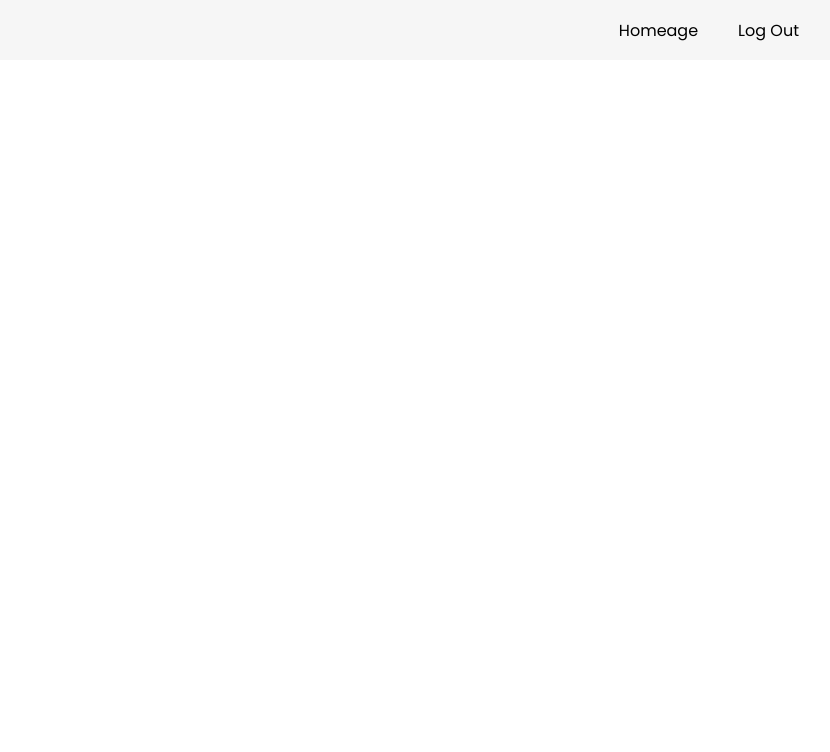
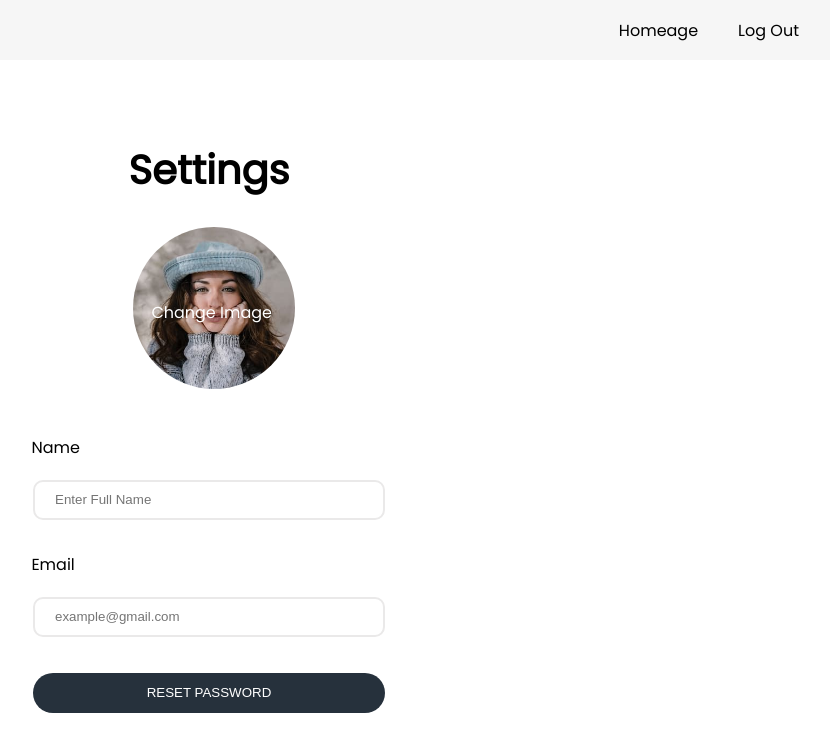
Before and after one commit to MLH-Hackathon/itenary-planner-fe, a React (Create React App) app: page /settings in a window 1280 px wide. Before the commit this address had no page. Shown: the top 752 px of the page, without its empty margins (431-1261 px from the left). Built offline with nearby package versions, Linux system fonts and the light colour scheme.

Commit message:
added settings section

```diff
--- /dev/null
+++ b/src/Pages/Settings/Settings.jsx
@@ -0,0 +1,68 @@
+import React, { useState } from 'react';
+import './Settings.styles.scss';
+import { SubmitButton } from '../../Styles/Components/Button';
+import profile from '../../Assets/profile.jpg';
+
+const Settings = () => {
+   const [fullName, setFullName] = useState('');
+   const [email, setEmail] = useState('');
+
+   const handleSubmit = (e) => {
+      e.preventDefault();
+   };
+
+   const handleFullName = (e) => {
+      setFullName(e.target.value);
+   };
+
+   const handleEmail = (e) => {
+      setEmail(e.target.value);
+   };
+   return (
+      <div className="settingContainer">
+         <h1>Settings</h1>
+         <form
+            action=""
+            className="settingsFormContainer"
+            onSubmit={handleSubmit}
+         >
+            <div className="imageInputBox">
+               <label className="iconLabel" htmlFor="upload">
+                  <img src={profile} alt="profile" className="imgProfile" />
+               </label>
+               <input
+                  type="file"
+                  className="imgInput"
+                  placeholder="upload image"
+                  id="upload"
+                  name="picture"
+               ></input>
+               <span className="changeImage">Change Image</span>
+            </div>
+            <div className="nameBox">
+               <label className="labelName">Name</label>
+               <input
+                  type="text"
+                  onChange={handleFullName}
+                  value={fullName}
+                  placeholder="Enter Full Name"
+               />
+            </div>
+            <div className="emailBox">
+               <label className="labelEmail">Email</label>
+               <input
+                  type="email"
+                  value={email}
+                  onChange={handleEmail}
+                  placeholder="example@gmail.com"
+               />
+            </div>
+            <div className="btnContainer">
+               <SubmitButton> RESET PASSWORD</SubmitButton>
+            </div>
+         </form>
+      </div>
+   );
+};
+
+export default Settings;
--- /dev/null
+++ b/src/Pages/Settings/Settings.styles.scss
@@ -0,0 +1,76 @@
+.settingContainer {
+   width: 30rem;
+   margin: 5rem auto;
+
+   .settingsFormContainer {
+      box-sizing: border-box;
+      width: 80%;
+      padding: 1rem auto;
+      margin: auto;
+
+      //   background-color: rgba(217, 217, 217, 0.2);
+      border-radius: 10px;
+
+      .imageInputBox {
+         position: relative;
+         margin: auto;
+         width: 12rem;
+
+         .imgProfile {
+            cursor: pointer;
+            border-radius: 50%;
+         }
+
+         .imgInput {
+            display: none;
+            visibility: none;
+         }
+      }
+
+      .changeImage {
+         position: absolute;
+         text-align: center;
+         left: 20%;
+         top: 45%;
+         color: white;
+         z-index: 10;
+      }
+   }
+
+   .nameBox {
+      box-sizing: border-box;
+      margin: auto;
+      width: 100%;
+      padding: 1rem;
+
+      .labelName {
+         margin-left: -0.1rem;
+      }
+   }
+   .nameBox > input {
+      box-sizing: border-box;
+      width: 100%;
+   }
+
+   .emailBox {
+      box-sizing: border-box;
+      margin: -0.25rem auto auto auto;
+      width: 100%;
+      padding: 0 1rem;
+      .labelEmail {
+         margin-left: -0.1rem;
+      }
+   }
+   .emailBox > input {
+      box-sizing: border-box;
+      width: 100%;
+   }
+
+   .btnContainer {
+      box-sizing: border-box;
+      margin: auto;
+      width: 100%;
+      padding: 1rem;
+      padding-bottom: 2.5rem;
+   }
+}
--- a/src/Pages/ShareItinerary/ShareItinerary.jsx
+++ b/src/Pages/ShareItinerary/ShareItinerary.jsx
@@ -1,31 +1,60 @@
-import React from 'react';
+import React, { useState } from 'react';
 import './ShareItinerary.styles.scss';
 import profile from '../../Assets/profile.jpg';
 import { Icon } from '@iconify/react';
 import DatePicker from 'react-datepicker';
 import 'react-datepicker/dist/react-datepicker.css';
+import { SubmitButton } from '../../Styles/Components/Button';
 
 export const ShareItinerary = () => {
+   const [imageName, setImageName] = useState('Upload an image');
+   const [location, setLocation] = useState('');
+   const [tripDate, setTripDate] = useState('');
+   const [amount, setAmount] = useState('');
+   const [description, setDescription] = useState('');
+
+   const handleSubmit = (e) => {
+      e.preventDefault();
+   };
+   const handleLocation = (e) => {
+      setLocation(e.target.value);
+   };
+   const handleDescription = (e) => {
+      setDescription(e.target.value);
+   };
+   const handleAmount = (e) => {
+      setAmount(e.target.value);
+   };
+   const handleDate = (date) => {
+      setTripDate(date);
+   };
+   const handleUpLoad = (e) => {
+      setImageName('hi');
+      console.log(e.target.files);
+   };
    return (
       <div className="itineraryContainer">
          <img src={profile} alt="profile" className="profilePhoto" />
          <div className="subContainer">
             <h1 className="headline">Share your itinerary with the world</h1>
 
-            <form action="" className="formContainer2">
+            <form action="" className="formContainer2" onSubmit={handleSubmit}>
                <div className="imageInputBox">
-                  <label className="iconLabel" onClick={() => alert('upload')}>
+                  <label className="iconLabel" htmlFor="upload">
                      <Icon
                         icon="akar-icons:cloud-upload"
                         width="70"
                         style={{ margin: 'auto', cursor: 'pointer' }}
                      />
                   </label>
-                  <span>Upload an image</span>
+                  <span>{imageName}</span>
                   <input
                      type="file"
                      className="imgInput"
                      placeholder="upload image"
+                     id="upload"
+                     name="picture"
+                     onChange={handleUpLoad}
                   ></input>
                </div>
                <div className="inputsContainter">
@@ -33,7 +62,12 @@ export const ShareItinerary = () => {
                      <label htmlFor="location" className="locationLabel">
                         Location Name
                      </label>
-                     <input type="text" className="inputLocation" />
+                     <input
+                        type="text"
+                        className="inputLocation"
+                        value={location}
+                        onChange={handleLocation}
+                     />
                   </div>
 
                   <div className="dateAmountContainer">
@@ -42,23 +76,46 @@ export const ShareItinerary = () => {
                            Date
                         </label>
                         <DatePicker
+                           selected={tripDate}
                            className="datePicker"
                            placeholderText="Date"
-                           minDate={new Date()}
+                           onChange={handleDate}
                         />
                      </div>
                      <div className="amount">
                         <label className="label">Amount Spent Per Person</label>
-                        <input type="text" placeholder="$25" />
+                        <input
+                           type="text"
+                           placeholder="$25"
+                           value={amount}
+                           onChange={handleAmount}
+                        />
                      </div>
                   </div>
 
                   <div className="descriptionBox">
                      <label className="label">Description</label>
                      <textarea
+                        onChange={handleDescription}
+                        value={description}
                         className="textArea"
                         placeholder="Tell us the best thing about this place"
                      ></textarea>
+                  </div>
+
+                  <div className="addIconContainer">
+                     <label
+                        className="addIcon"
+                        // onClick={() => {
+                        //    alert('hi hi');
+                        // }}
+                     >
+                        +
+                     </label>
+                  </div>
+
+                  <div className="btnContainer">
+                     <SubmitButton> Next</SubmitButton>
                   </div>
                </div>
             </form>
--- a/src/Pages/ShareItinerary/ShareItinerary.styles.scss
+++ b/src/Pages/ShareItinerary/ShareItinerary.styles.scss
@@ -87,7 +87,26 @@
                   padding-top: 1rem;
                   padding-left: 1rem;
                   color: #cecece;
+                  font-family: 'Poppins';
                }
+            }
+
+            .addIconContainer {
+               margin-top: 2rem;
+               display: flex;
+               justify-content: center;
+               align-items: center;
+               font-size: 2.5rem;
+               color: #151515;
+               border: 1px solid black;
+
+               .addIcon {
+                  cursor: pointer;
+               }
+            }
+
+            .btnContainer {
+               margin-top: 2rem;
             }
          }
       }
--- a/src/index.js
+++ b/src/index.js
@@ -9,6 +9,9 @@ import { BrowserRouter, Routes, Route } from 'react-router-dom';
 import NavBar from './Components/NavBar/NavBar.component';
 import TripDetails from './Pages/TripDetails/TripDetails';
 import { ShareItinerary } from './Pages/ShareItinerary/ShareItinerary';
+import Settings from './Pages/Settings/Settings';
+
+
 const root = ReactDOM.createRoot(document.getElementById('root'));
 root.render(
    <React.StrictMode>
@@ -20,6 +23,7 @@ root.render(
             <Route path="/login" element={<LogIn />} />
             <Route path="/tripDetails" element={<TripDetails />} />
             <Route path="/shareItinerary" element={<ShareItinerary />} />
+            <Route path="/settings" element={<Settings />} />
          </Routes>
       </BrowserRouter>
    </React.StrictMode>
```
